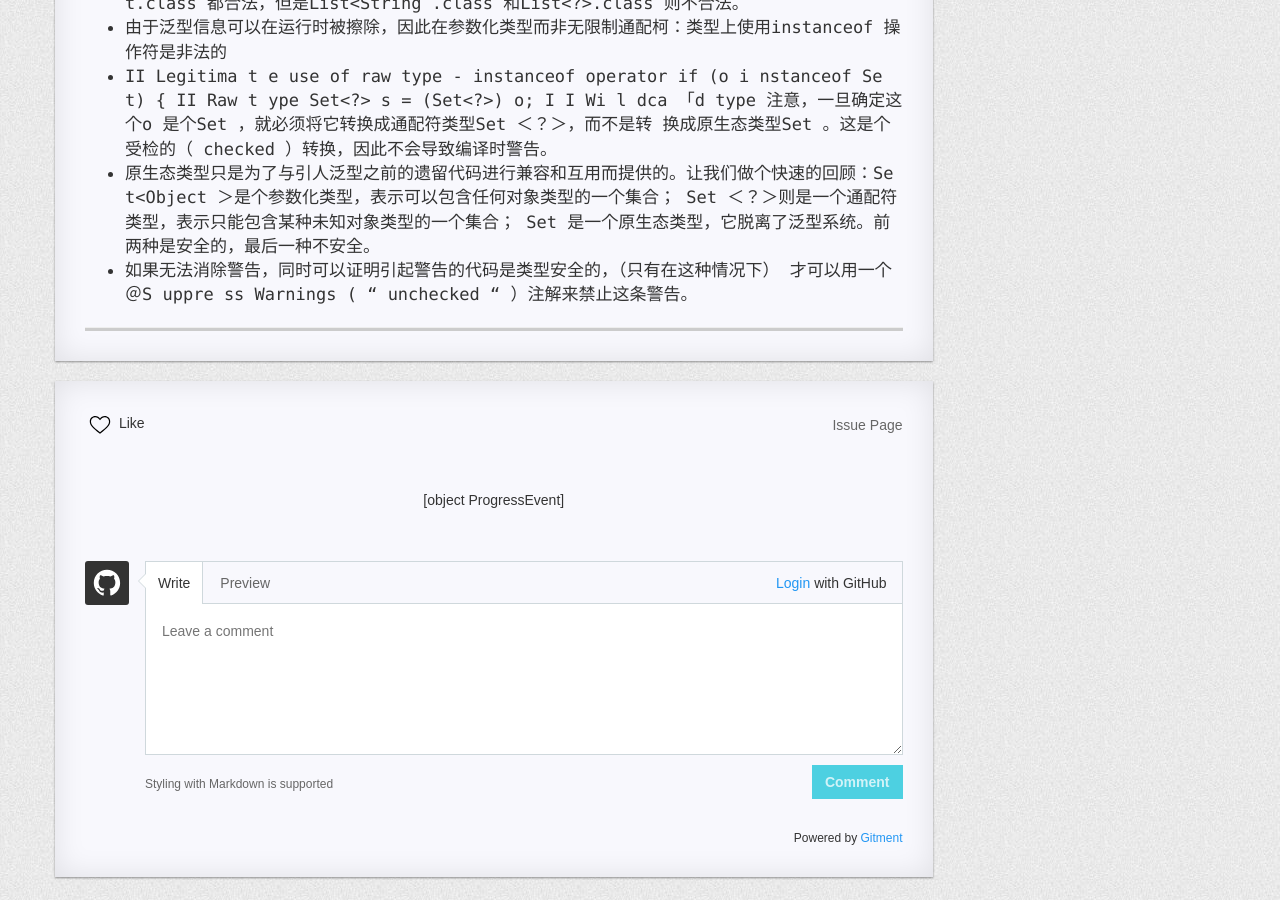
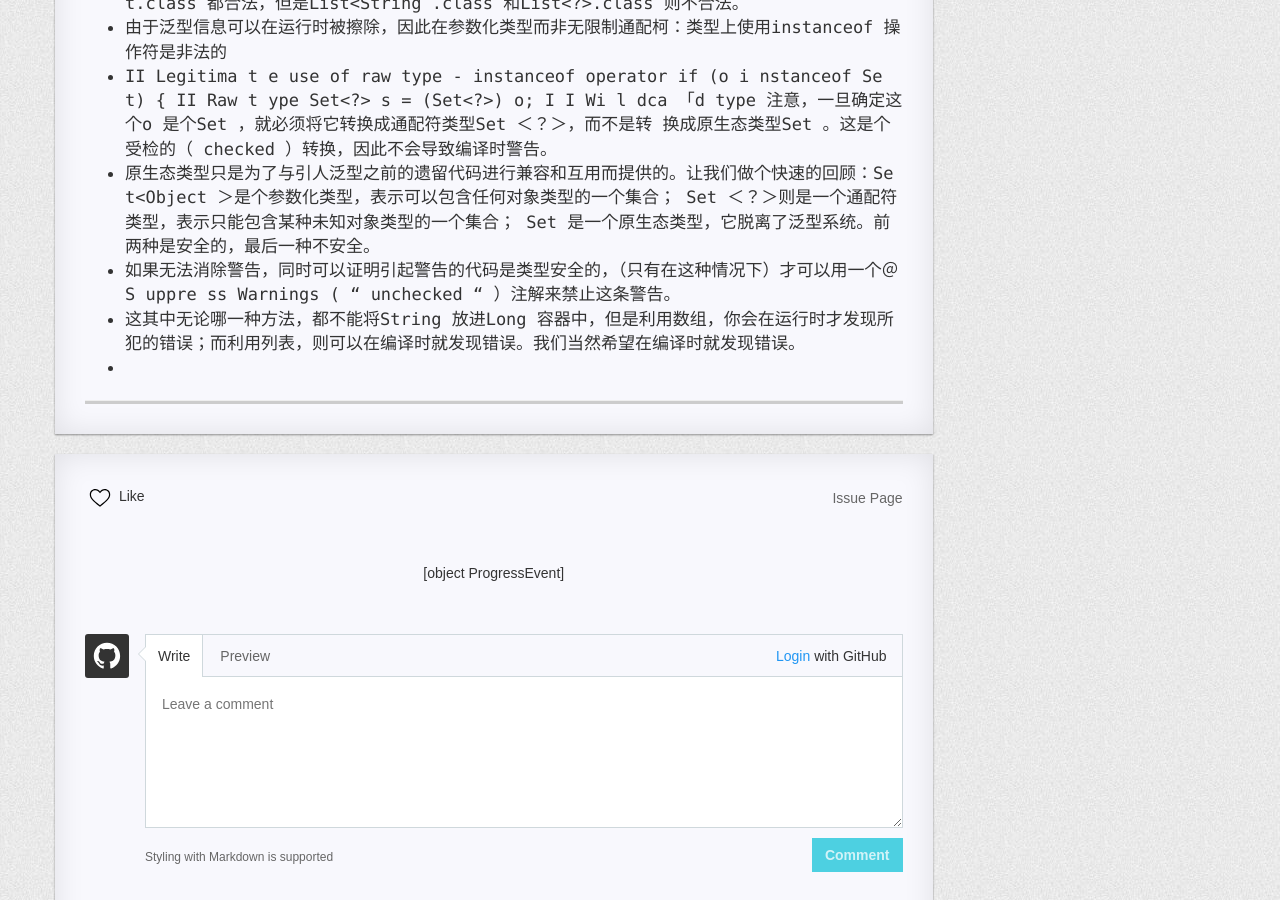
Before and after one commit to yukia-yuqin/blog, a Jekyll site: the page built from _posts/2020-09-03-effectivejava.md, in a window 1280 px wide and 900 px high, scrolled down 1284 px. Built offline with Jekyll 4.4.1, drawn with Linux system fonts in a browser that asks for light colours; nearby versions of some CDN libraries; comment, search, counter and statistics services are not loaded; a style sheet for code colours, icons or effects is not loaded.

Commit message:
Update 2020-09-03-effectivejava.md

```diff
--- a/_posts/2020-09-03-effectivejava.md
+++ b/_posts/2020-09-03-effectivejava.md
@@ -37,5 +37,6 @@ categories: java
 - 由于泛型信息可以在运行时被擦除，因此在参数化类型而非无限制通配柯：类型上使用instanceof 操作符是非法的
 - II Legitima t e use of raw type - instanceof operator if (o i nstanceof Set) { II Raw t ype Set<?> s = (Set<?>) o; I I Wi l dca 「d type 注意，一旦确定这个o 是个Set ，就必须将它转换成通配符类型Set ＜？＞，而不是转 换成原生态类型Set 。这是个受检的（ checked ）转换，因此不会导致编译时警告。
 - 原生态类型只是为了与引人泛型之前的遗留代码进行兼容和互用而提供的。让我们做个快速的回顾：Set<Object ＞是个参数化类型，表示可以包含任何对象类型的一个集合； Set ＜？＞则是一个通配符类型，表示只能包含某种未知对象类型的一个集合； Set 是一个原生态类型，它脱离了泛型系统。前两种是安全的，最后一种不安全。
-- 如果无法消除警告，同时可以证明引起警告的代码是类型安全的，（只有在这种情况下）
-  才可以用一个＠S uppre ss Warnings ( “ unchecked " ）注解来禁止这条警告。
+- 如果无法消除警告，同时可以证明引起警告的代码是类型安全的，（只有在这种情况下）才可以用一个＠S uppre ss Warnings ( “ unchecked " ）注解来禁止这条警告。
+- 这其中无论哪一种方法，都不能将String 放进Long 容器中，但是利用数组，你会在运行时才发现所犯的错误；而利用列表，则可以在编译时就发现错误。我们当然希望在编译时就发现错误。
+-
```
